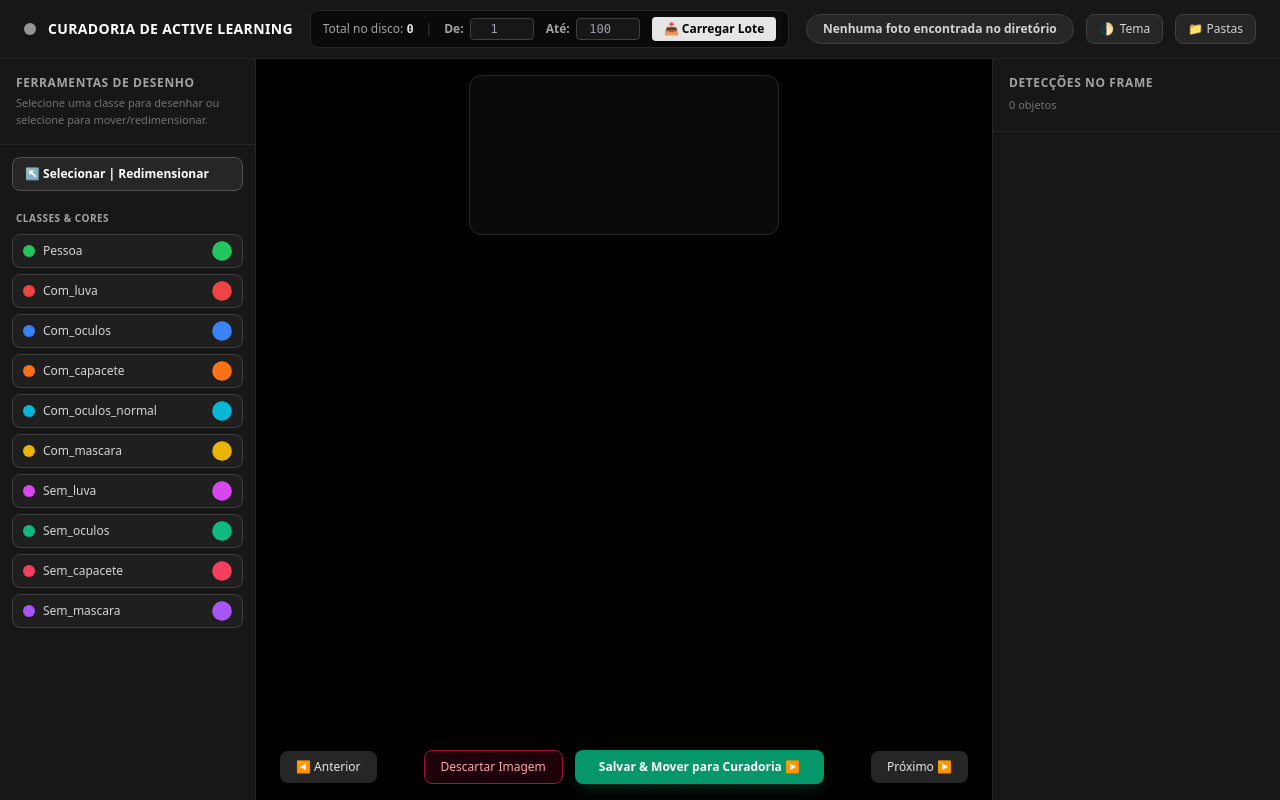
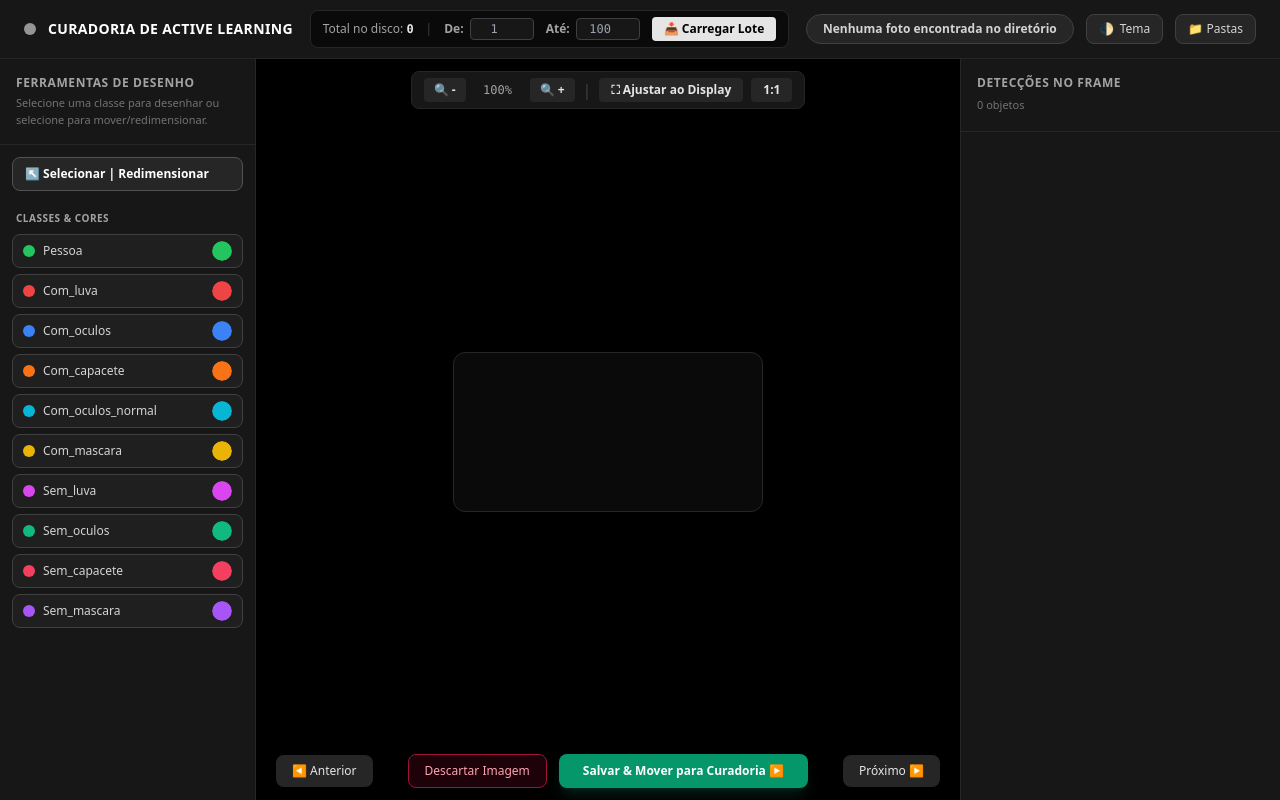
Before and after one commit to iurycar/active-learning-reviewer, a Flask app: page / in a window 1280 px wide. Run offline with Flask 3, Linux system fonts and the light colour scheme; a map, chart or similar area stays blank; some libraries are stand-ins or nearby versions.

Commit message:
feat: adição do zoom, troca de classe para seleção, etc.

```diff
--- a/config.yaml
+++ b/config.yaml
@@ -1,6 +1,6 @@
 
-path_captured: "/home/iury/Documents/Challenge 2026 - SPI/Backend-SPI-2026/assets/modelo/active_learning/dataset_captura"
-path_cured: "/home/iury/Documents/Challenge 2026 - SPI/Backend-SPI-2026/assets/modelo/active_learning/dataset_tratado"
+path_captured: "/home/iury/Documents/Challenge 2026 - SPI/backend-SPI/assets/modelo/active_learning/dataset_captura"
+path_cured: "/home/iury/Documents/Challenge 2026 - SPI/backend-SPI/assets/modelo/active_learning/dataset_tratado"
 
 classes: {
   0: 'Pessoa',
--- a/static/js/main.js
+++ b/static/js/main.js
@@ -18,6 +18,12 @@ let drawStart = { x: 0, y: 0 };
 let activeHandle = null;
 const HANDLE_SIZE = 8;
 
+// Controle de Zoom
+let currentZoom = 1.0;
+const MIN_ZOOM = 0.1;
+const MAX_ZOOM = 2.0;
+const ZOOM_STEP = 0.15;
+
 const DEFAULT_PALETTE = {
     0: [34, 197, 94],
     1: [239, 68, 68],
@@ -34,13 +40,18 @@ const DEFAULT_PALETTE = {
 const customColors = JSON.parse(localStorage.getItem('custom_class_colors') || '{}');
 
 const container = document.getElementById('canvasContainer');
+const viewportWrapper = document.getElementById('viewportWrapper');
 const canvas = document.getElementById('viewport');
 const ctx = canvas.getContext('2d');
-const tooltip = document.getElementById('actionTooltip');
-const tooltipLabel = document.getElementById('tooltipClassName');
-const tooltipConf = document.getElementById('tooltipConf');
 const classListEl = document.getElementById('classList');
 const btnCursorMode = document.getElementById('btnCursorMode');
+
+// Elementos de Zoom
+const zoomLevelDisplay = document.getElementById('zoomLevelDisplay');
+const btnZoomIn = document.getElementById('btnZoomIn');
+const btnZoomOut = document.getElementById('btnZoomOut');
+const btnFitScreen = document.getElementById('btnFitScreen');
+const btnResetZoom = document.getElementById('btnResetZoom');
 
 const totalPhotosCount = document.getElementById('totalPhotosCount');
 const inputRangeStart = document.getElementById('inputRangeStart');
@@ -86,6 +97,55 @@ function getClassColor(classId) {
     if (customColors[classId]) return customColors[classId];
     return DEFAULT_PALETTE[classId] || [148, 163, 184];
 }
+
+// Funções de Zoom e Ajuste de Tela
+function applyZoom(scale) {
+    if (!loadedImage.width || !loadedImage.height) return;
+    currentZoom = Math.min(Math.max(scale, MIN_ZOOM), MAX_ZOOM);
+
+    canvas.style.width = `${Math.round(loadedImage.width * currentZoom)}px`;
+    canvas.style.height = `${Math.round(loadedImage.height * currentZoom)}px`;
+
+    if (zoomLevelDisplay) {
+        zoomLevelDisplay.innerText = `${Math.round(currentZoom * 100)}%`;
+    }
+}
+
+function fitToScreen() {
+    if (!loadedImage.width || !loadedImage.height || !viewportWrapper) return;
+
+    // Obtém o espaço útil disponível do container de visualização
+    const availableWidth = viewportWrapper.clientWidth - 32;
+    const availableHeight = viewportWrapper.clientHeight - 32;
+
+    if (availableWidth <= 0 || availableHeight <= 0) return;
+
+    const scaleX = availableWidth / loadedImage.width;
+    const scaleY = availableHeight / loadedImage.height;
+
+    // Encaixa proporcionalmente para ocupar o maior espaço possível sem cortar
+    const fitScale = Math.min(scaleX, scaleY);
+    applyZoom(fitScale);
+}
+
+btnZoomIn.onclick = () => applyZoom(currentZoom + ZOOM_STEP);
+btnZoomOut.onclick = () => applyZoom(currentZoom - ZOOM_STEP);
+btnResetZoom.onclick = () => applyZoom(1.0);
+btnFitScreen.onclick = () => fitToScreen();
+
+// Zoom com a roda do mouse sobre o wrapper ou container
+viewportWrapper.addEventListener('wheel', (e) => {
+    e.preventDefault();
+    if (e.deltaY < 0) {
+        applyZoom(currentZoom + ZOOM_STEP);
+    } else {
+        applyZoom(currentZoom - ZOOM_STEP);
+    }
+}, { passive: false });
+
+window.addEventListener('resize', () => {
+    // Redimensionamento suave se a janela mudar
+});
 
 async function init() {
     initTheme();
@@ -220,7 +280,6 @@ function renderClassesList() {
         colorPicker.className = 'w-5 h-5 cursor-pointer bg-transparent border-none rounded-full ml-2';
         colorPicker.title = 'Alterar cor desta classe';
 
-        // Evita que o seletor feche ou dispare cliques pais
         colorPicker.onclick = (e) => e.stopPropagation();
         colorPicker.onchange = (e) => e.stopPropagation();
 
@@ -230,7 +289,6 @@ function renderClassesList() {
             customColors[cls.id] = newRgb;
             localStorage.setItem('custom_class_colors', JSON.stringify(customColors));
 
-            // Atualiza a bolinha indicadora sem reconstruir a árvore DOM
             const bullet = document.getElementById(`bullet-${cls.id}`);
             if (bullet) {
                 bullet.style.backgroundColor = `rgb(${newRgb[0]}, ${newRgb[1]}, ${newRgb[2]})`;
@@ -293,6 +351,10 @@ async function loadSample(index) {
         loadedImage = await fetchCachedImage(samples[currentIndex].image_file);
         canvas.width = loadedImage.width;
         canvas.height = loadedImage.height;
+
+        // Encaixa no display perfeitamente ao carregar
+        fitToScreen();
+
         renderCanvas();
         renderSidebar();
         preloadNext(currentIndex);
@@ -330,18 +392,7 @@ function renderCanvas() {
         ctx.strokeStyle = isSelected ? '#f59e0b' : `rgb(${r}, ${g}, ${bColor})`;
         ctx.strokeRect(x, y, w, h);
 
-        const boxIndex = currentBoxes.indexOf(b) + 1;
-        const labelText = `#${boxIndex}`;
-        ctx.font = 'bold 11px sans-serif';
-        const badgeWidth = ctx.measureText(labelText).width + 8;
-        const badgeHeight = 18;
-        const badgeY = Math.max(0, y - badgeHeight);
-
-        ctx.fillStyle = isSelected ? '#f59e0b' : `rgb(${r}, ${g}, ${bColor})`;
-        ctx.fillRect(x, badgeY, badgeWidth, badgeHeight);
-        ctx.fillStyle = '#ffffff';
-        ctx.fillText(labelText, x + 4, badgeY + 13);
-
+        // Pontos de redimensionamento ao selecionar
         if (isSelected) {
             drawHandle(x, y);
             drawHandle(x + w, y);
@@ -393,7 +444,6 @@ canvas.addEventListener('mousedown', (e) => {
         const handle = getHandleUnderMouse(pos, selectedBox);
         if (handle) {
             activeHandle = handle;
-            hideTooltip();
             return;
         }
     }
@@ -407,8 +457,6 @@ canvas.addEventListener('mousedown', (e) => {
     const hit = getBoxAt(pos);
     if (hit) {
         selectBox(hit);
-        const rect = container.getBoundingClientRect();
-        showTooltip(e.clientX - rect.left, e.clientY - rect.top, hit);
 
         // Configura movimentação da caixa
         isDraggingBox = true;
@@ -432,7 +480,6 @@ canvas.addEventListener('mousemove', (e) => {
     }
 
     if (isDraggingBox && selectedBox) {
-        hideTooltip();
         moveBox(selectedBox, pos);
         renderCanvas();
         return;
@@ -482,11 +529,6 @@ canvas.addEventListener('mouseup', (e) => {
 
     if (isDraggingBox) {
         isDraggingBox = false;
-        if (selectedBox) {
-            const rect = container.getBoundingClientRect();
-            const { x, y } = getBoxCoords(selectedBox);
-            showTooltip((x / canvas.width) * rect.width, (y / canvas.height) * rect.height, selectedBox);
-        }
         renderSidebar();
         return;
     }
@@ -510,7 +552,7 @@ canvas.addEventListener('mouseup', (e) => {
                 y_center: (minY + h / 2) / canvas.height,
                 width: w / canvas.width,
                 height: h / canvas.height,
-                confidence: 1.0,
+                confidence: null, // Sem porcentagem para caixas manuais
                 valid: true
             };
             currentBoxes.push(newBox);
@@ -528,7 +570,6 @@ function moveBox(box, pos) {
     let newX = pos.x - dragOffset.x;
     let newY = pos.y - dragOffset.y;
 
-    // Mantém a caixa nos limites da imagem
     newX = Math.max(0, Math.min(canvas.width - w, newX));
     newY = Math.max(0, Math.min(canvas.height - h, newY));
 
@@ -578,41 +619,9 @@ function unselectBox() {
     selectedBox = null;
     hoveredBox = null;
     isDraggingBox = false;
-    hideTooltip();
     renderCanvas();
     renderSidebar();
 }
-
-function showTooltip(x, y, box) {
-    tooltipLabel.innerText = box.class_name.toUpperCase();
-    if (box.confidence !== null && box.confidence !== undefined) {
-        tooltipConf.innerText = `${Math.round(box.confidence * 100)}% conf`;
-        tooltipConf.classList.remove('hidden');
-    } else {
-        tooltipConf.classList.add('hidden');
-    }
-    tooltip.style.left = `${x + 10}px`;
-    tooltip.style.top = `${y + 10}px`;
-    tooltip.style.display = 'flex';
-}
-
-function hideTooltip() {
-    tooltip.style.display = 'none';
-}
-
-document.getElementById('btnCorreto').onclick = (e) => {
-    e.stopPropagation();
-    unselectBox();
-};
-
-document.getElementById('btnIncorreto').onclick = (e) => {
-    e.stopPropagation();
-    if (selectedBox) {
-        const target = currentBoxes.find(b => b.box_id === selectedBox.box_id);
-        if (target) target.valid = false;
-    }
-    unselectBox();
-};
 
 function renderSidebar() {
     const list = document.getElementById('detectionsList');
@@ -625,38 +634,90 @@ function renderSidebar() {
         const isSelected = selectedBox && selectedBox.box_id === b.box_id;
         const [r, g, bColor] = getClassColor(b.class_id);
 
+        // Confiança exibida SOMENTE se existir no arquivo original (não nula)
         const confBadge = (b.confidence !== null && b.confidence !== undefined)
             ? `<span class="text-[10px] bg-neutral-200 dark:bg-neutral-900 border border-neutral-300 dark:border-neutral-700 px-1.5 py-0.5 rounded text-neutral-800 dark:text-neutral-200 font-mono font-bold">${Math.round(b.confidence * 100)}%</span>`
             : '';
 
-        item.className = `p-2.5 rounded-lg border text-xs transition cursor-pointer flex justify-between items-center ${
+        item.className = `p-2.5 rounded-lg border text-xs transition flex flex-col gap-2 ${
             !b.valid
-            ? 'bg-neutral-100 dark:bg-neutral-900 border-neutral-200 dark:border-neutral-800 text-neutral-400 line-through'
+            ? 'bg-neutral-100 dark:bg-neutral-900 border-neutral-200 dark:border-neutral-800 opacity-40'
             : isSelected
-            ? 'bg-amber-500/10 border-amber-500 text-amber-600 dark:text-amber-300'
+            ? 'bg-amber-500/10 border-amber-500 text-amber-600 dark:text-amber-300 shadow-sm'
             : 'bg-neutral-50 dark:bg-neutral-800/60 border-neutral-200 dark:border-neutral-700 hover:bg-neutral-100 dark:hover:bg-neutral-800 text-neutral-700 dark:text-neutral-300'
         }`;
 
-        item.innerHTML = `
-            <div class="flex items-center gap-2">
-                <span class="w-2.5 h-2.5 rounded-full" style="background-color: rgb(${r}, ${g}, ${bColor})"></span>
-                <span class="font-mono text-neutral-400 font-bold">#${idx + 1}</span>
-                <span class="font-semibold">${b.class_name}</span>
-            </div>
-            <div class="flex items-center gap-2">
-                ${confBadge}
-                <span class="text-[10px] ${b.valid ? 'text-emerald-500 dark:text-emerald-400' : 'text-rose-500'}">
-                    ${b.valid ? '✓ Válido' : '✕ Removido'}
-                </span>
-            </div>
-        `;
+        // Cabeçalho da linha: indicador de cor, dropdown de classe, badge de confiança e botão de excluir
+        const topRow = document.createElement('div');
+        topRow.className = "flex items-center justify-between gap-2";
+
+        const leftGroup = document.createElement('div');
+        leftGroup.className = "flex items-center gap-2 flex-1 min-w-0";
+
+        const bullet = document.createElement('span');
+        bullet.className = "w-2.5 h-2.5 rounded-full flex-shrink-0";
+        bullet.style.backgroundColor = `rgb(${r}, ${g}, ${bColor})`;
+
+        // Dropdown para troca de classe
+        const selectCls = document.createElement('select');
+        selectCls.className = "bg-white dark:bg-neutral-900 border border-neutral-300 dark:border-neutral-700 text-neutral-800 dark:text-neutral-200 rounded px-2 py-0.5 text-xs font-semibold focus:outline-none truncate";
+        selectCls.onclick = (e) => e.stopPropagation();
+        selectCls.onchange = (e) => {
+            e.stopPropagation();
+            const newClassId = parseInt(e.target.value);
+            const foundCls = classes.find(c => c.id === newClassId);
+            b.class_id = newClassId;
+            b.class_name = foundCls ? foundCls.name : `Classe ${newClassId}`;
+            renderCanvas();
+            renderSidebar();
+        };
+
+        classes.forEach(c => {
+            const opt = document.createElement('option');
+            opt.value = c.id;
+            opt.innerText = c.name;
+            if (c.id === b.class_id) opt.selected = true;
+            selectCls.appendChild(opt);
+        });
+
+        leftGroup.appendChild(bullet);
+        leftGroup.appendChild(selectCls);
+
+        const rightGroup = document.createElement('div');
+        rightGroup.className = "flex items-center gap-1.5 flex-shrink-0";
+        if (confBadge) {
+            rightGroup.innerHTML += confBadge;
+        }
+
+        // Botão de Excluir / Restaurar
+        const btnDelete = document.createElement('button');
+        btnDelete.className = `p-1 rounded transition text-xs font-bold ${
+            b.valid
+            ? 'hover:bg-rose-500/20 text-rose-500'
+            : 'hover:bg-emerald-500/20 text-emerald-500'
+        }`;
+        btnDelete.title = b.valid ? "Excluir anotação" : "Restaurar anotação";
+        btnDelete.innerText = b.valid ? "✕" : "↺";
+        btnDelete.onclick = (e) => {
+            e.stopPropagation();
+            b.valid = !b.valid;
+            if (!b.valid && selectedBox && selectedBox.box_id === b.box_id) {
+                unselectBox();
+            } else {
+                renderCanvas();
+                renderSidebar();
+            }
+        };
+
+        rightGroup.appendChild(btnDelete);
+
+        topRow.appendChild(leftGroup);
+        topRow.appendChild(rightGroup);
+        item.appendChild(topRow);
 
         item.onclick = () => {
             if (!b.valid) return;
             selectBox(b);
-            const rect = container.getBoundingClientRect();
-            const { x, y } = getBoxCoords(b);
-            showTooltip((x / canvas.width) * rect.width, (y / canvas.height) * rect.height, b);
         };
 
         list.appendChild(item);
--- a/templates/index.html
+++ b/templates/index.html
@@ -11,7 +11,6 @@
     </script>
     <style>
         #canvasContainer { position: relative; display: inline-block; }
-        #actionTooltip { position: absolute; display: none; z-index: 50; pointer-events: auto; }
         input[type="color"]::-webkit-color-swatch-wrapper { padding: 0; }
         input[type="color"]::-webkit-color-swatch { border: none; border-radius: 9999px; }
     </style>
@@ -19,7 +18,7 @@
 <body class="bg-neutral-100 dark:bg-black text-neutral-800 dark:text-neutral-100 min-h-screen flex flex-col font-sans select-none overflow-hidden transition-colors">
 
     <!-- Topbar -->
-    <header class="bg-white dark:bg-neutral-900 border-b border-neutral-200 dark:border-neutral-800 px-6 py-2.5 flex justify-between items-center z-10 shadow-sm">
+    <header class="bg-white dark:bg-neutral-900 border-b border-neutral-200 dark:border-neutral-800 px-6 py-2.5 flex justify-between items-center z-10 shadow-sm flex-shrink-0">
         <div class="flex items-center gap-3">
             <span class="w-3 h-3 bg-neutral-400 dark:bg-neutral-300 rounded-full animate-pulse"></span>
             <h1 class="text-sm font-bold tracking-wide text-neutral-900 dark:text-white uppercase">Curadoria de Active Learning</h1>
@@ -85,7 +84,7 @@
     <div class="flex-1 flex overflow-hidden">
 
         <!-- Menu Lateral Esquerdo: Classes / Desenho -->
-        <aside class="w-64 bg-white dark:bg-neutral-900 border-r border-neutral-200 dark:border-neutral-800 flex flex-col">
+        <aside class="w-64 bg-white dark:bg-neutral-900 border-r border-neutral-200 dark:border-neutral-800 flex flex-col flex-shrink-0">
             <div class="p-4 border-b border-neutral-200 dark:border-neutral-800">
                 <h2 class="text-xs font-bold text-neutral-600 dark:text-neutral-400 uppercase tracking-wider">Ferramentas de Desenho</h2>
                 <p class="text-[11px] text-neutral-500 mt-1">Selecione uma classe para desenhar ou selecione para mover/redimensionar.</p>
@@ -104,29 +103,34 @@
         </aside>
 
         <!-- Canvas Central -->
-        <main class="flex-1 flex flex-col p-4 overflow-auto items-center justify-between bg-neutral-100 dark:bg-black">
-            <div id="canvasContainer" class="rounded-xl border border-neutral-300 dark:border-neutral-800 bg-white dark:bg-neutral-950 shadow-2xl p-1">
-                <canvas id="viewport" class="rounded-lg block max-w-full h-auto cursor-default"></canvas>
+        <main class="flex-1 flex flex-col p-3 overflow-hidden items-center justify-between bg-neutral-100 dark:bg-black min-h-0">
+            <!-- Barra de Zoom & Encaixe -->
+            <div class="flex items-center gap-2 mb-2 bg-white dark:bg-neutral-900 border border-neutral-200 dark:border-neutral-800 px-3 py-1.5 rounded-lg shadow-sm flex-shrink-0">
+                <button id="btnZoomOut" class="px-2.5 py-1 bg-neutral-100 hover:bg-neutral-200 dark:bg-neutral-800 dark:hover:bg-neutral-700 text-neutral-800 dark:text-neutral-200 text-xs font-bold rounded transition">
+                    🔍 -
+                </button>
+                <span id="zoomLevelDisplay" class="text-xs font-mono text-neutral-600 dark:text-neutral-400 min-w-[48px] text-center">100%</span>
+                <button id="btnZoomIn" class="px-2.5 py-1 bg-neutral-100 hover:bg-neutral-200 dark:bg-neutral-800 dark:hover:bg-neutral-700 text-neutral-800 dark:text-neutral-200 text-xs font-bold rounded transition">
+                    🔍 +
+                </button>
+                <span class="text-neutral-300 dark:text-neutral-700">|</span>
+                <button id="btnFitScreen" class="px-3 py-1 bg-neutral-100 hover:bg-neutral-200 dark:bg-neutral-800 dark:hover:bg-neutral-700 text-neutral-800 dark:text-neutral-200 text-xs font-semibold rounded transition">
+                    ⛶ Ajustar ao Display
+                </button>
+                <button id="btnResetZoom" class="px-3 py-1 bg-neutral-100 hover:bg-neutral-200 dark:bg-neutral-800 dark:hover:bg-neutral-700 text-neutral-800 dark:text-neutral-200 text-xs font-semibold rounded transition">
+                    1:1
+                </button>
+            </div>
 
-                <!-- Tooltip flutuante -->
-                <div id="actionTooltip" class="bg-white/95 dark:bg-neutral-900/95 backdrop-blur border border-neutral-200 dark:border-neutral-700 rounded-lg p-2.5 shadow-2xl flex flex-col gap-2 transition-opacity">
-                    <div class="flex items-center justify-between gap-3">
-                        <span id="tooltipClassName" class="text-xs font-bold text-amber-500 tracking-wider">CLASSE</span>
-                        <span id="tooltipConf" class="text-[10px] px-1.5 py-0.5 rounded bg-neutral-200 dark:bg-neutral-800 text-neutral-800 dark:text-neutral-200 font-mono font-bold">--</span>
-                    </div>
-                    <div class="flex gap-2">
-                        <button id="btnCorreto" class="px-3 py-1 bg-emerald-600 hover:bg-emerald-500 text-white text-xs font-semibold rounded shadow">
-                            ✓ Manter
-                        </button>
-                        <button id="btnIncorreto" class="px-3 py-1 bg-rose-600 hover:bg-rose-500 text-white text-xs font-semibold rounded shadow">
-                            ✕ Apagar
-                        </button>
-                    </div>
+            <!-- Área com rolagem quando o zoom excede o display -->
+            <div id="viewportWrapper" class="flex-1 w-full overflow-auto flex items-center justify-center min-h-0 p-2">
+                <div id="canvasContainer" class="rounded-xl border border-neutral-300 dark:border-neutral-800 bg-white dark:bg-neutral-950 shadow-2xl p-1 flex items-center justify-center">
+                    <canvas id="viewport" class="rounded-lg block cursor-default"></canvas>
                 </div>
             </div>
 
             <!-- Controles de Navegação -->
-            <div class="flex items-center justify-between w-full max-w-4xl mt-3 px-2">
+            <div class="flex items-center justify-between w-full max-w-4xl mt-2 px-2 flex-shrink-0">
                 <button id="btnPrev" class="px-4 py-2 bg-neutral-200 hover:bg-neutral-300 dark:bg-neutral-800 dark:hover:bg-neutral-700 text-neutral-800 dark:text-neutral-200 rounded-lg font-medium text-xs transition">
                     ◀ Anterior
                 </button>
@@ -144,8 +148,8 @@
             </div>
         </main>
 
-        <!-- Menu Lateral Direito: Detecções -->
-        <aside class="w-72 bg-white dark:bg-neutral-900 border-l border-neutral-200 dark:border-neutral-800 flex flex-col">
+        <!-- Menu Lateral Direito: Detecções com Troca de Classe e Exclusão -->
+        <aside class="w-80 bg-white dark:bg-neutral-900 border-l border-neutral-200 dark:border-neutral-800 flex flex-col flex-shrink-0">
             <div class="p-4 border-b border-neutral-200 dark:border-neutral-800">
                 <h2 class="text-xs font-bold text-neutral-600 dark:text-neutral-400 uppercase tracking-wider">Detecções no Frame</h2>
                 <span id="detCount" class="text-[11px] text-neutral-500">0 objetos</span>
```
